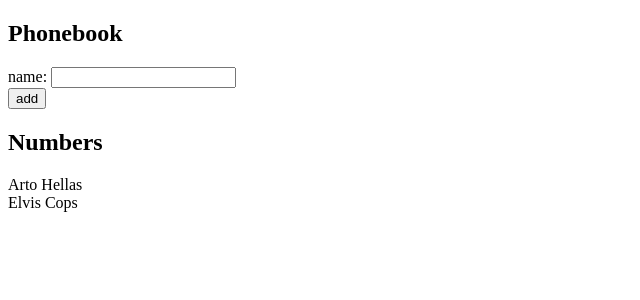
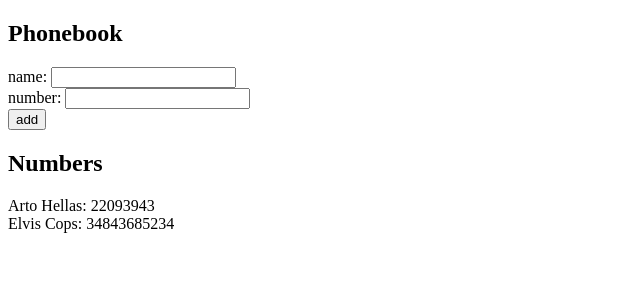
Before and after one commit to elviscops/Part2_FullstackOpen, a React (Vite) app in the folder part2/Phonebook_2.6-2.10/: page / in a window 1280 px wide. Shown: the top 300 px of the page, without its empty margins (0-640 px from the left). Built offline with nearby package versions, Linux system fonts and the light colour scheme.

Commit message:
Exercise 2.8

```diff
--- a/part2/Phonebook_2.6-2.10/src/App.jsx
+++ b/part2/Phonebook_2.6-2.10/src/App.jsx
@@ -9,6 +9,9 @@ const SubmitForm = (props) => {
             name: <input value={props.newName} onChange={props.handleContactChange}/>
             </div>
             <div>
+            number: <input value={props.newNumber} onChange={props.handleNumberChange}/>
+            </div>
+            <div>
                 <button type="submit">add</button>
             </div>
       </form>
@@ -18,7 +21,7 @@ const SubmitForm = (props) => {
 const ContactList = (props) => {
     return (
         props.contacts.map((card)=>{
-            return (<div key={card.name} >{card.name}</div>)
+            return (<div key={card.name} >{card.name}: {card.number}</div>)
     })
     )
 }
@@ -26,26 +29,35 @@ const ContactList = (props) => {
 
 const App = () => {
     const [persons, setPersons] = useState([
-        { name: 'Arto Hellas' },
-        { name: 'Elvis Cops' }
+        { name: 'Arto Hellas', number : "22093943" },
+        { name: 'Elvis Cops' , number : "34843685234" }
         ])
     const [newName, setNewName] = useState('')
+    const [newNumber, setNewNumber] = useState('')
 
     const addContact = (event) => {
         event.preventDefault()
         const newContactCard = {
-            name: newName
+            name: newName,
+            number: newNumber
         }
         if (findEquals(newContactCard.name, persons)) {
             alert(newContactCard.name + " already exists")
         }else {
             setPersons(persons.concat(newContactCard))
             setNewName('')
+            setNewNumber('')
         }
     }
 
     const handleContactChange = (event) => {
+        event.preventDefault()
         setNewName(event.target.value);
+    }
+
+    const handleNumberChange = (event) => {
+        event.preventDefault()
+        setNewNumber(event.target.value);
     }
 
     const findEquals = (newOne,allContacts) => {
@@ -64,7 +76,12 @@ const App = () => {
         <SectionTitle title={"Phonebook"}/>
         <SubmitForm addContact={addContact}
                     handleContactChange={handleContactChange}
-                    newName={newName}/>
+                    newName={newName}
+                    handleNumberChange={handleNumberChange}
+                    newNumber={newNumber}
+
+
+                    />
         <SectionTitle title={"Numbers"}/>
         <ContactList contacts={persons}/>
     </div>
```
